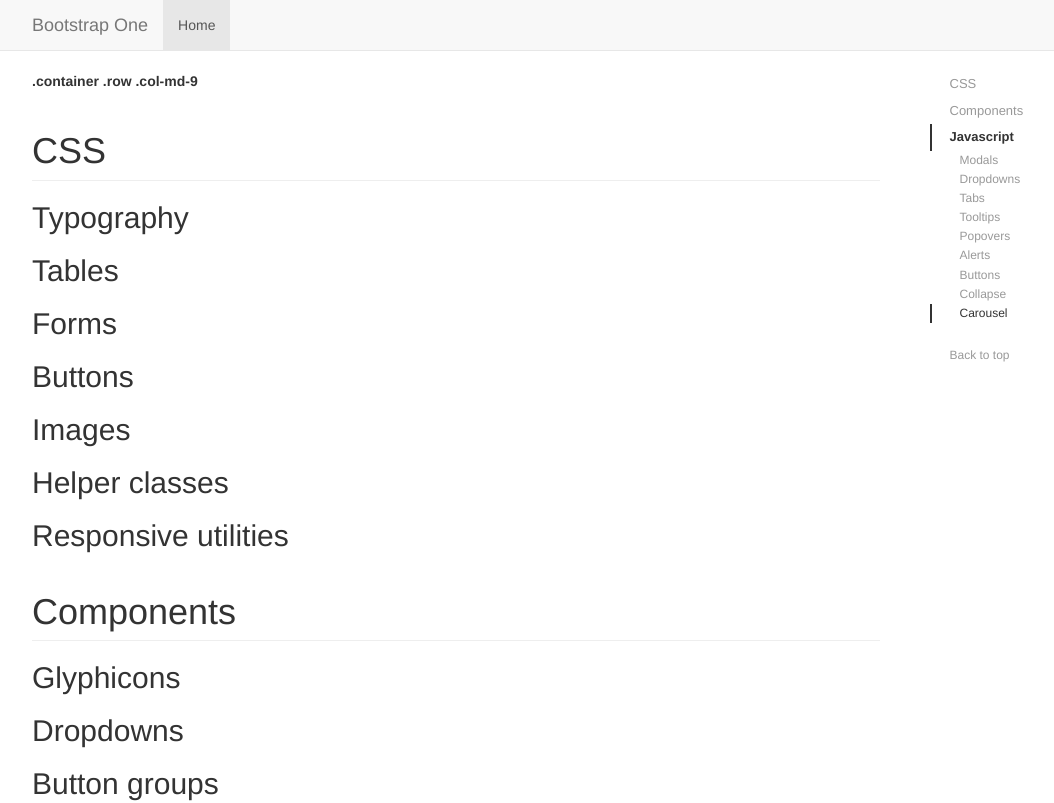
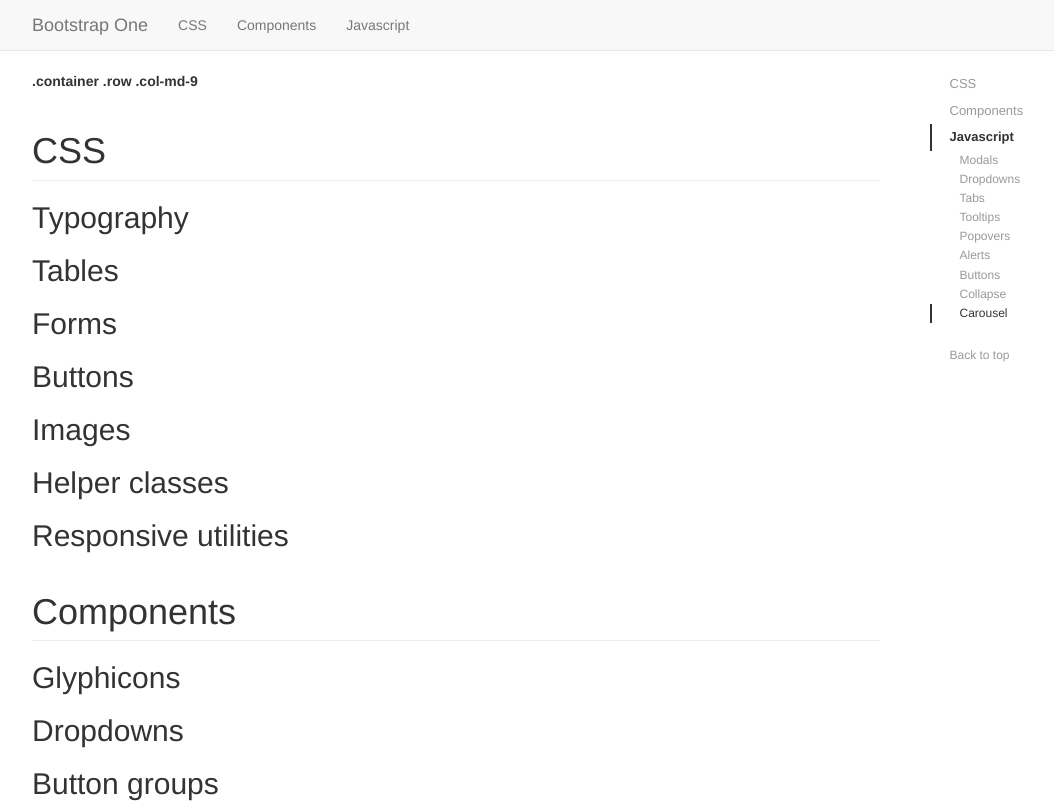
Before and after one commit to anvoz/bootstrap-tldr, a website: page app/fixtures/index.html in a window 1280 px wide. Shown: the top 803 px of the page, without its empty margins (38-1092 px from the left). Drawn offline with nearby package versions, Linux system fonts and the light colour scheme; files that its build step writes are made by us from their sources.

Commit message:
Header contains 3 section anchors

```diff
--- a/app/fixtures/index.html
+++ b/app/fixtures/index.html
@@ -35,11 +35,13 @@
                         <span class="icon-bar"></span>
                         <span class="icon-bar"></span>
                     </button>
-                    <a class="navbar-brand" href="#">Bootstrap One</a>
+                    <a class="navbar-brand" href="">Bootstrap One</a>
                 </div>
                 <div class="collapse navbar-collapse" id="navbar-collapse">
                     <ul class="nav navbar-nav">
-                        <li class="active"><a href="#">Home</a></li>
+                        <li><a href="#css">CSS</a></li>
+                        <li><a href="#components">Components</a></li>
+                        <li><a href="#javascript">Javascript</a></li>
                     </ul>
                 </div><!--/.nav-collapse -->
             </div>
```
Also changed, not shown: app/index.html (+4 -2 lines).
